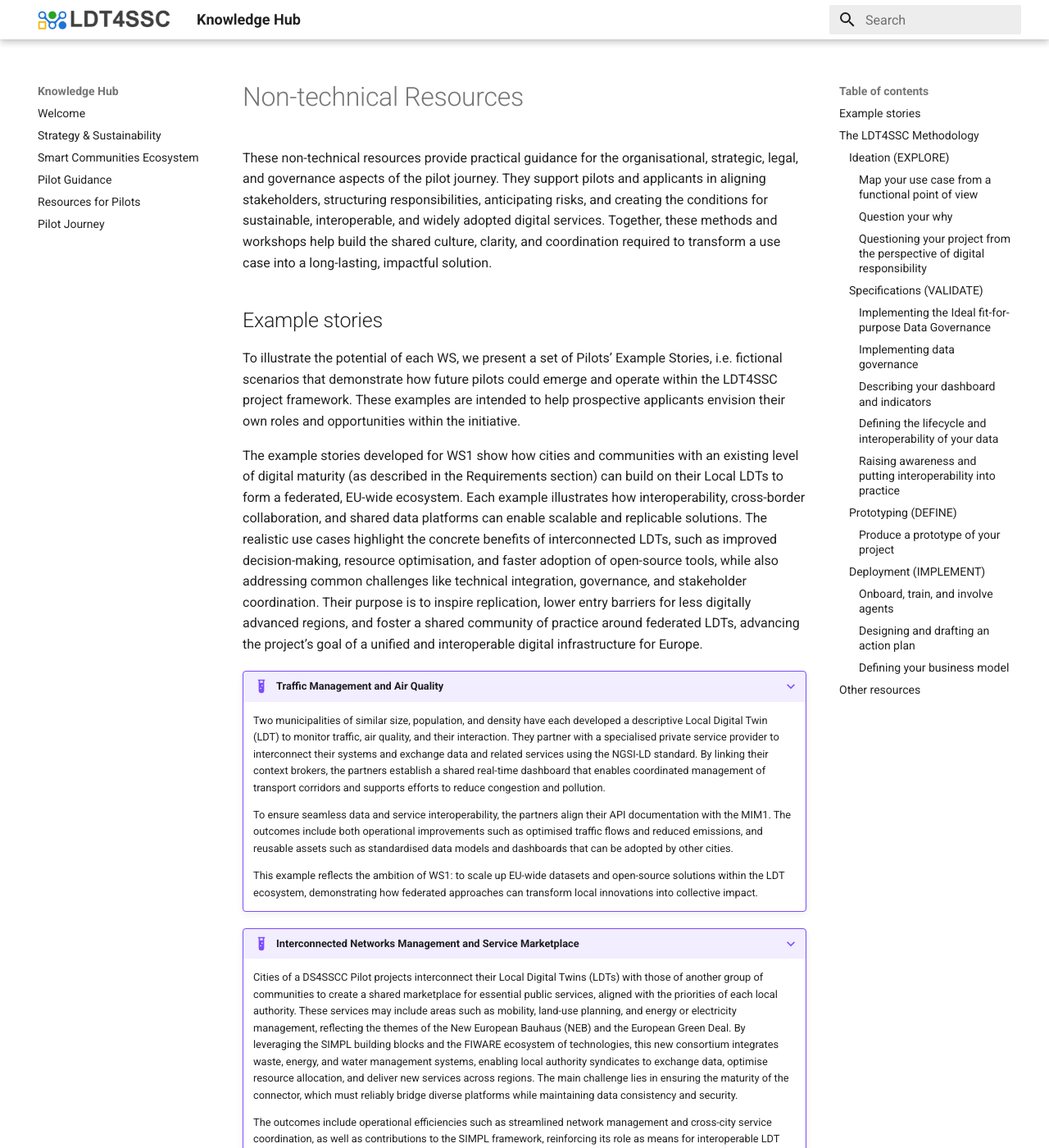
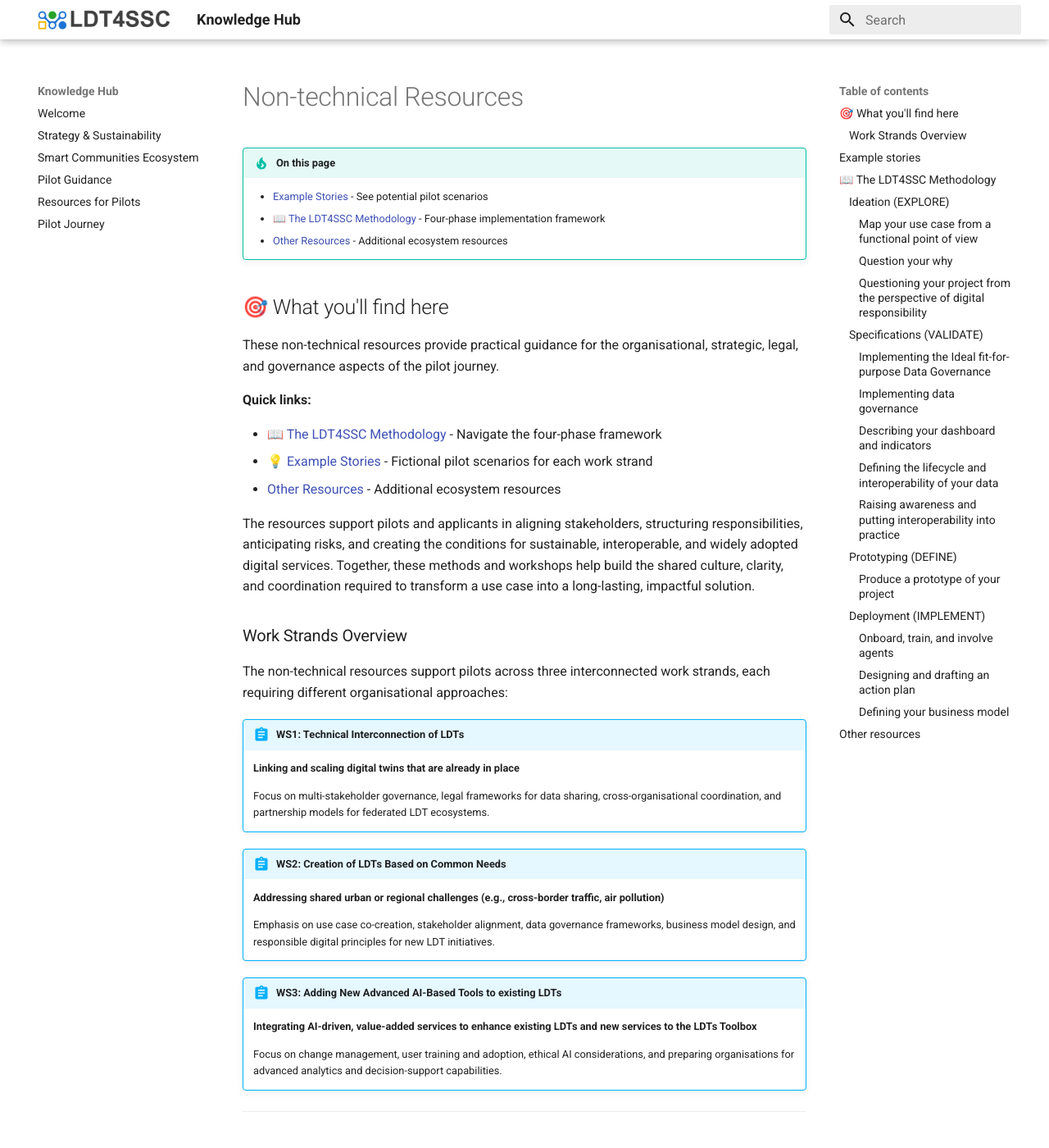
Before and after one commit to ldt4ssc/ldt4ssc.github.io, an MkDocs documentation site: the page built from docs/resources_content/non_tech_resources.md, in a window 1280 px wide and 1400 px high. Shown: the whole window at 82% size. Built offline with MkDocs 1.6.1 and Material for MkDocs 9.7.7, drawn with Linux system fonts in a browser that asks for light colours; some of the changed text lies outside the part shown.

Commit message:
overhaul: non-tech resources structure

```diff
--- a/docs/resources_content/non_tech_resources.md
+++ b/docs/resources_content/non_tech_resources.md
@@ -1,5 +1,42 @@
 # Non-technical Resources
-These non-technical resources provide practical guidance for the organisational, strategic, legal, and governance aspects of the pilot journey. They support pilots and applicants in aligning stakeholders, structuring responsibilities, anticipating risks, and creating the conditions for sustainable, interoperable, and widely adopted digital services. Together, these methods and workshops help build the shared culture, clarity, and coordination required to transform a use case into a long-lasting, impactful solution.
+
+!!! tip "On this page"
+    - [Example Stories](#example-stories) - See potential pilot scenarios
+    - 📖 [The LDT4SSC Methodology](#the-ldt4ssc-methodology) - Four-phase implementation framework
+    - [Other Resources](#other-resources) - Additional ecosystem resources
+
+## 🎯 What you'll find here
+
+These non-technical resources provide practical guidance for the organisational, strategic, legal, and governance aspects of the pilot journey.
+
+**Quick links:**
+
+- 📖 [The LDT4SSC Methodology](#the-ldt4ssc-methodology) - Navigate the four-phase framework
+- 💡 [Example Stories](#example-stories) - Fictional pilot scenarios for each work strand
+- [Other Resources](#other-resources) - Additional ecosystem resources
+
+The resources support pilots and applicants in aligning stakeholders, structuring responsibilities, anticipating risks, and creating the conditions for sustainable, interoperable, and widely adopted digital services. Together, these methods and workshops help build the shared culture, clarity, and coordination required to transform a use case into a long-lasting, impactful solution.
+
+### Work Strands Overview
+
+The non-technical resources support pilots across three interconnected work strands, each requiring different organisational approaches:
+
+!!! abstract "WS1: Technical Interconnection of LDTs"
+    **Linking and scaling digital twins that are already in place**
+
+    Focus on multi-stakeholder governance, legal frameworks for data sharing, cross-organisational coordination, and partnership models for federated LDT ecosystems.
+
+!!! abstract "WS2: Creation of LDTs Based on Common Needs"
+    **Addressing shared urban or regional challenges (e.g., cross-border traffic, air pollution)**
+
+    Emphasis on use case co-creation, stakeholder alignment, data governance frameworks, business model design, and responsible digital principles for new LDT initiatives.
+
+!!! abstract "WS3: Adding New Advanced AI-Based Tools to existing LDTs"
+    **Integrating AI-driven, value-added services to enhance existing LDTs and new services to the LDTs Toolbox**
+
+    Focus on change management, user training and adoption, ethical AI considerations, and preparing organisations for advanced analytics and decision-support capabilities.
+
+---
 
 ## Example stories
 To illustrate the potential of each WS, we present a set of Pilots’ Example Stories, i.e. fictional scenarios that demonstrate how future pilots could emerge and operate within the LDT4SSC project framework. These examples are intended to help prospective applicants envision their own roles and opportunities within the initiative.
@@ -15,7 +52,6 @@ The example stories developed for WS1 show how cities and communities with an ex
 
     This example reflects the ambition of WS1: to scale up EU-wide datasets and open-source solutions within the LDT ecosystem, demonstrating how federated approaches can transform local innovations into collective impact.
 
-
 ???+ example "Interconnected Networks Management and Service Marketplace"
 
     Cities of a DS4SSCC Pilot projects interconnect their Local Digital Twins (LDTs) with those of another group of communities to create a shared marketplace for essential public services, aligned with the priorities of each local authority. These services may include areas such as mobility, land-use planning, and energy or electricity management, reflecting the themes of the New European Bauhaus (NEB) and the European Green Deal. By leveraging the SIMPL building blocks and the FIWARE ecosystem of technologies, this new consortium integrates waste, energy, and water management systems, enabling local authority syndicates to exchange data, optimise resource allocation, and deliver new services across regions. The main challenge lies in ensuring the maturity of the connector, which must reliably bridge diverse platforms while maintaining data consistency and security.
@@ -28,9 +64,9 @@ The example stories developed for WS1 show how cities and communities with an ex
 
     The project delivers a real-time regional overview of energy supply and demand, enabling policymakers, businesses, and citizens to track consumption patterns and make informed choices. It demonstrates how federated LDTs can consolidate fragmented local data into a unified, actionable resource for advancing climate resilience and the energy transition.
 
+---
 
-
-## The LDT4SSC Methodology
+## 📖 The LDT4SSC Methodology
 
 <div class="methodology-diagram">
   <div class="diagram-inner">
@@ -347,8 +383,7 @@ At this stage of the method, the following elements have been produced or identi
 - A prototype that meets the use case
 - Reusable knowledge model(s)
 - The code used to produce the algorithms or models
-- Documentation of the prototype.
-
+- Documentation of the prototype
 
 ---
 
```
